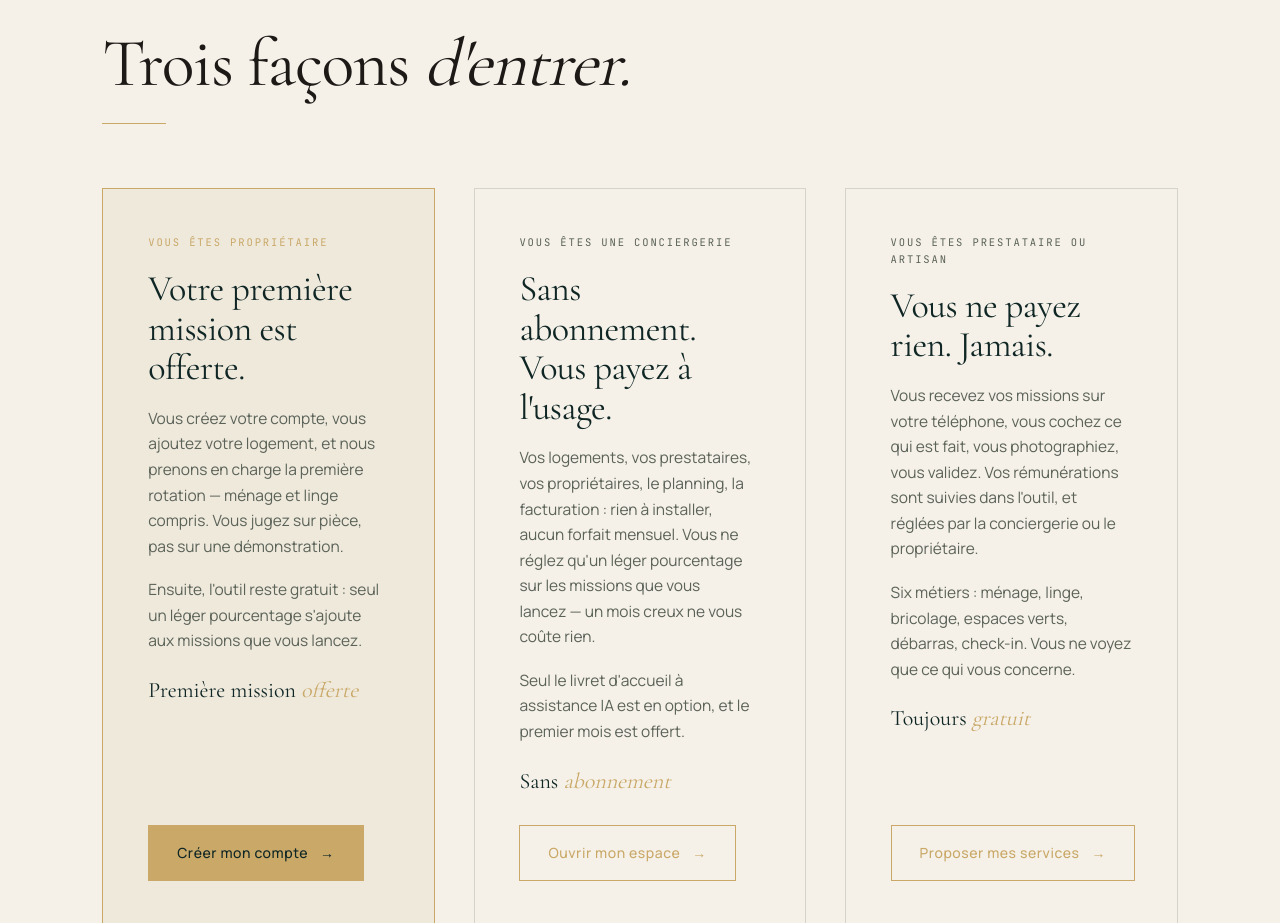
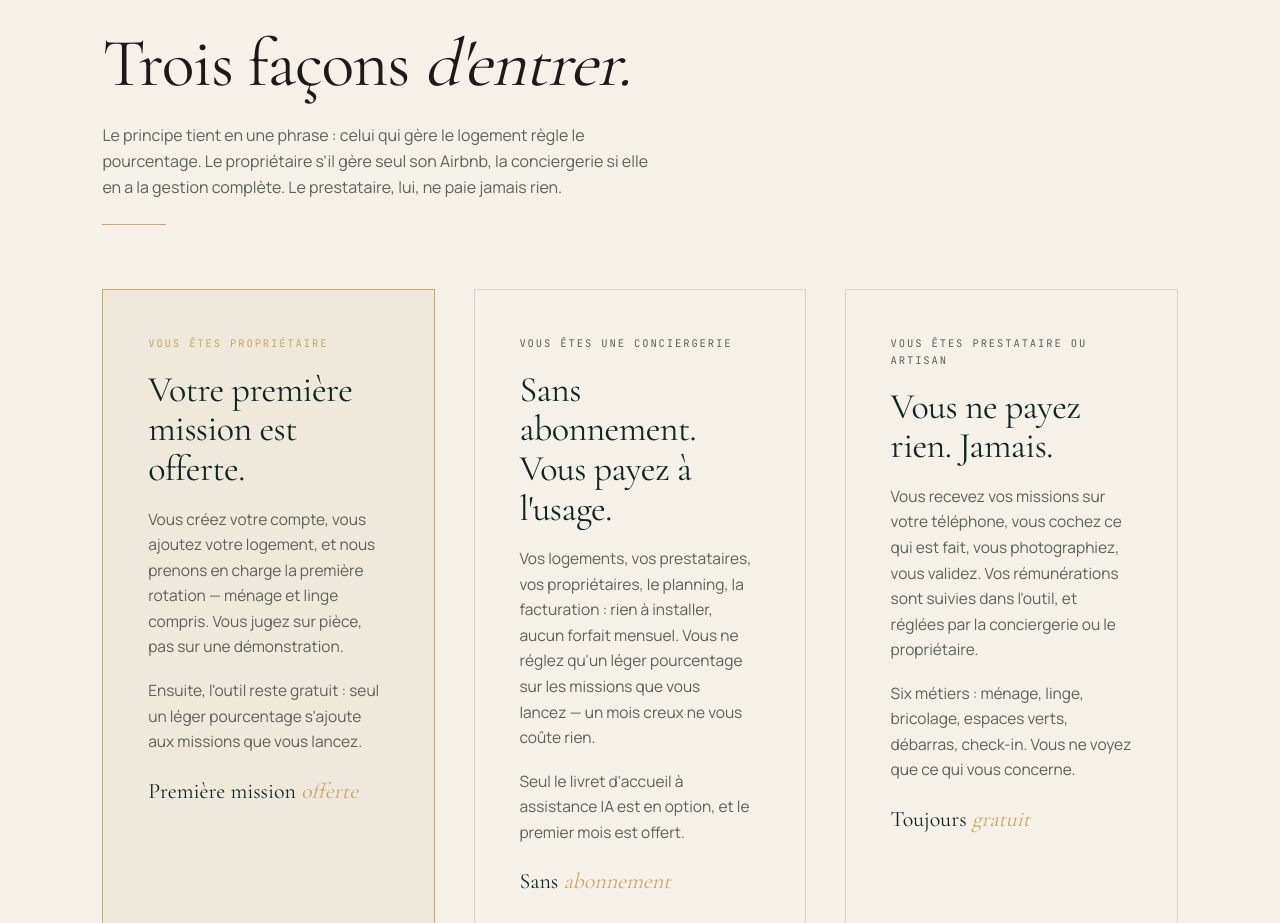
Before and after one commit to FullConciergerie/full-conciergerie-nevers-site, a Next.js app: page /application in a window 1280 px wide. Shown: the part 6424-7347 px from the top of the page. Built offline with nearby package versions, Linux system fonts and the light colour scheme.

Commit message:
Regle de facturation : celui qui gere le logement regle le pourcentage

```diff
--- a/app/application/page.tsx
+++ b/app/application/page.tsx
@@ -489,6 +489,11 @@ export default function ApplicationPage() {
             <h2 className="title">
               Trois façons <em>d&apos;entrer.</em>
             </h2>
+            <p className="lede">
+              Le principe tient en une phrase : celui qui gère le logement règle le pourcentage. Le
+              propriétaire s&apos;il gère seul son Airbnb, la conciergerie si elle en a la gestion complète.
+              Le prestataire, lui, ne paie jamais rien.
+            </p>
             <span className="gold-rule" />
           </div>
 
```
